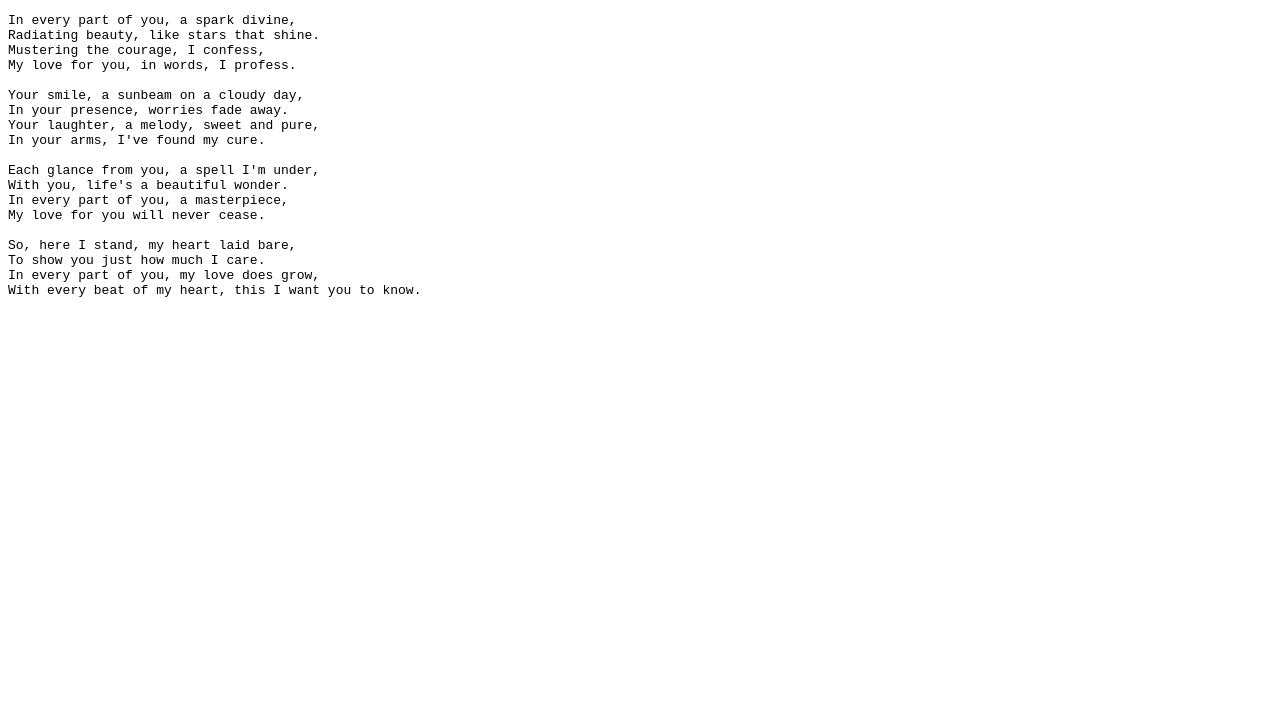
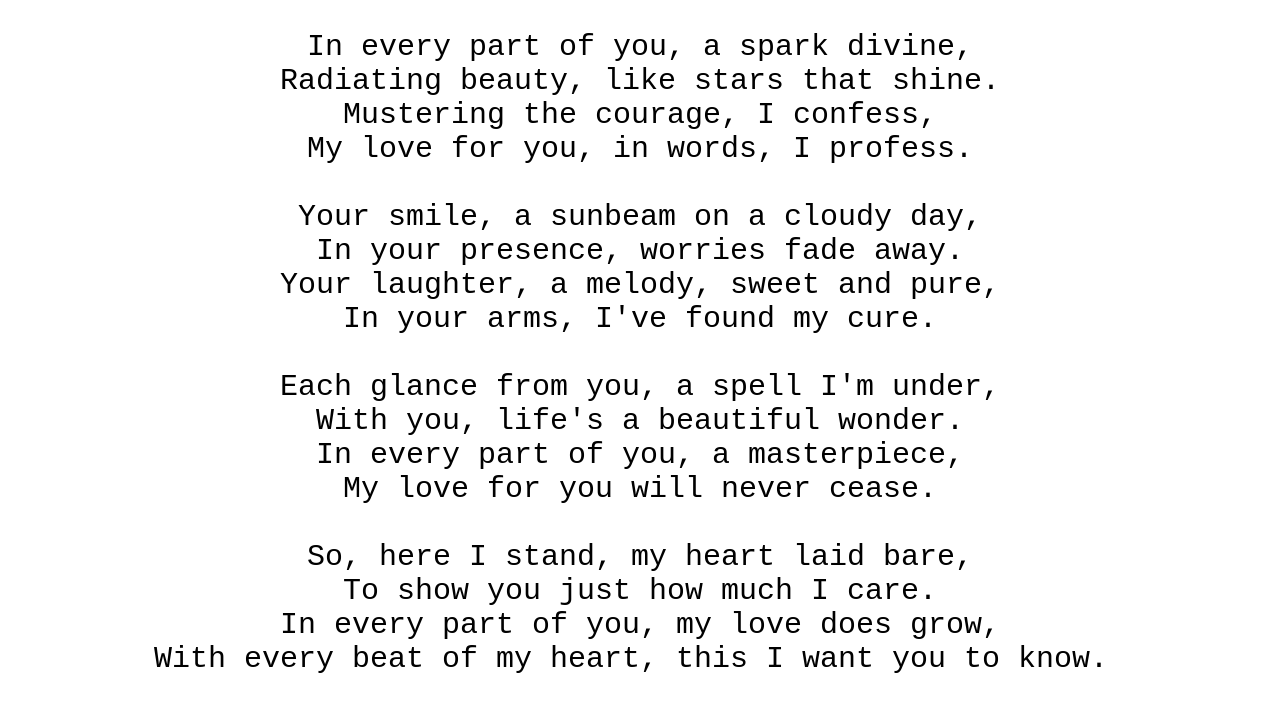
Before and after one commit to tuftof/namemo, a plain HTML site: page confession.html in a window 1280 px wide. Drawn offline with Linux system fonts and the light colour scheme.

Commit message:
Update confession.html

```diff
--- a/confession.html
+++ b/confession.html
@@ -6,7 +6,7 @@
   <title>Loveyou</title>
 </head>
 <body>
-  <pre allign="center">In every part of you, a spark divine,
+  <pre style="font-size: 30px;" align="center">In every part of you, a spark divine,
 Radiating beauty, like stars that shine.
 Mustering the courage, I confess,
 My love for you, in words, I profess.
```
